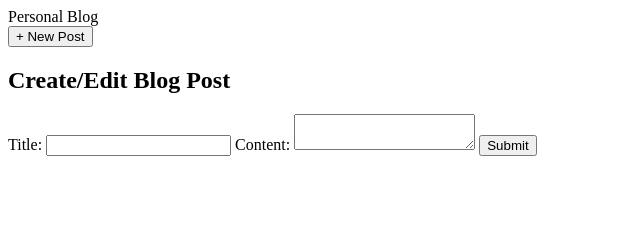
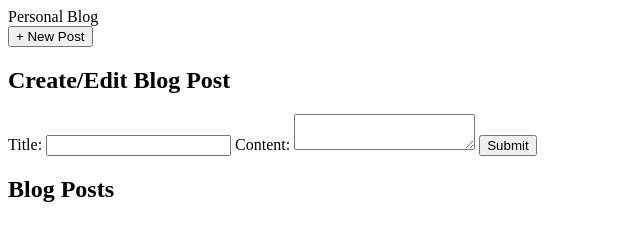
Before and after one commit to jcwynder/interactive-personal-blog-platform, a plain HTML site: page index.html in a window 1280 px wide. Shown: the whole page, without its empty margins (0-640 px from the left). Drawn offline with Linux system fonts and the light colour scheme.

Commit message:
completion of html structure for blog design layout

```diff
--- a/index.html
+++ b/index.html
@@ -22,17 +22,27 @@
         <label>
           Title:
           <input type="text" id="title" />
+          <!-- Placeholder for error message if input is invalid -->
           <span class="error"></span>
         </label>
         <!-- Input field for blog post content -->
         <label>
           Content:
           <textarea id="content"></textarea>
+          <!-- Placeholder for error message if input is invalid -->
           <span id="contentError" class="error"></span>
         </label>
         <!-- Button to submit input data for blog post -->
         <button type="submit">Submit</button>
       </form>
     </section>
+
+    <!-- Section for blog posts -->
+    <section class="posts-section">
+      <h2>Blog Posts</h2>
+      <div id="postsContainer">
+        <!-- Posts will go here -->
+      </div>
+    </section>
   </body>
 </html>
```
